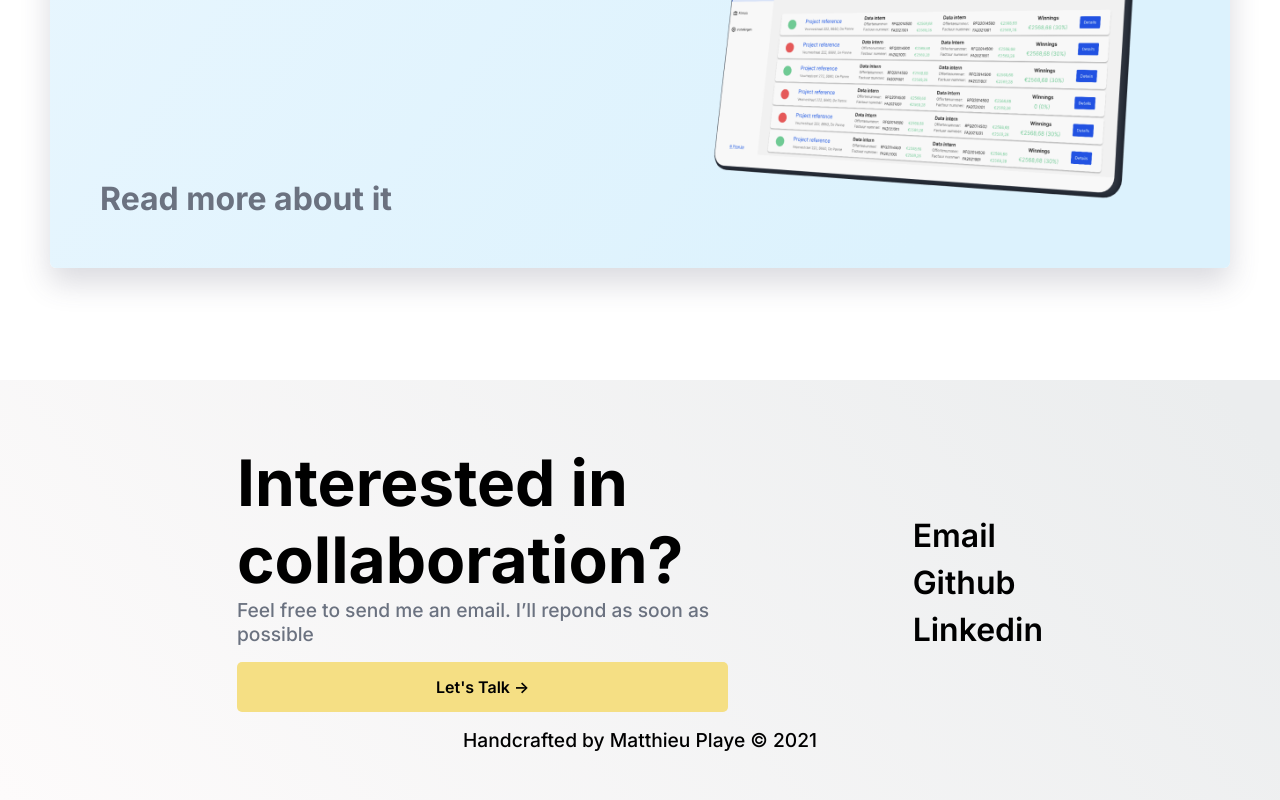
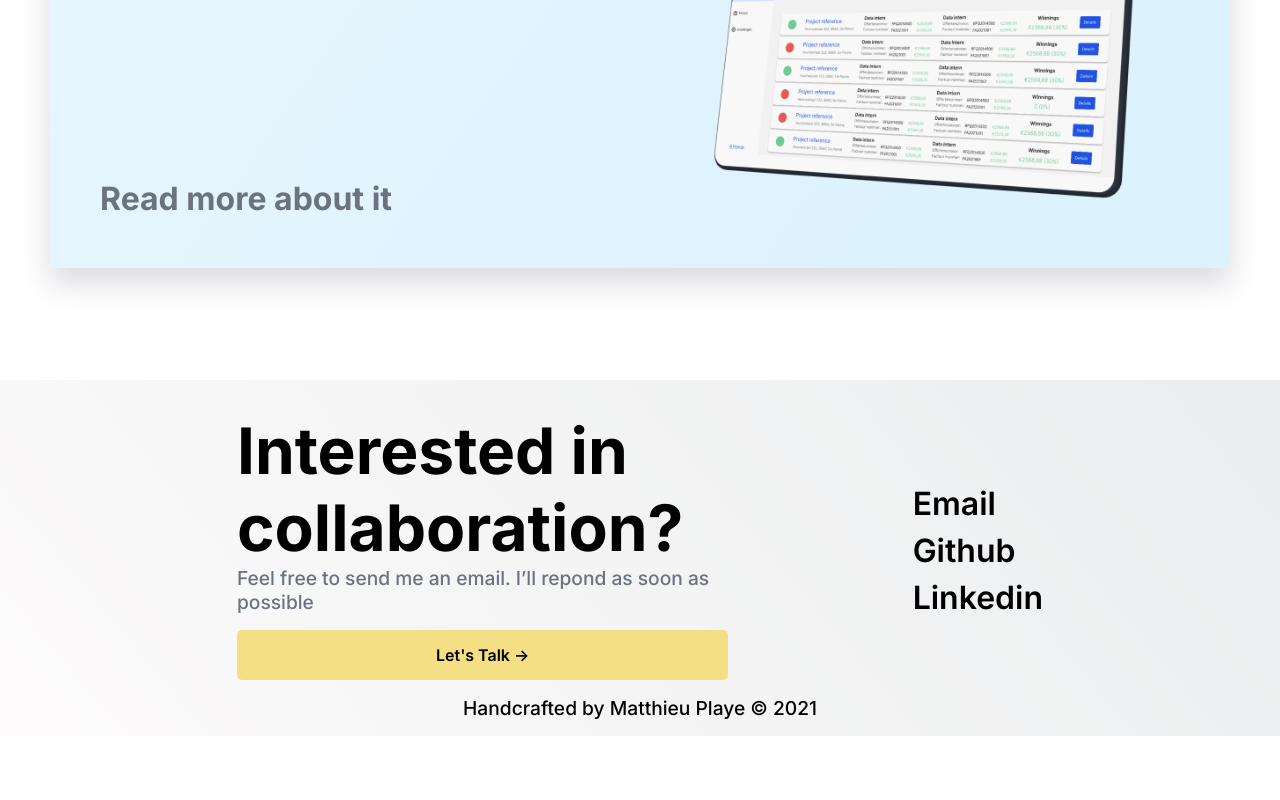
Before and after one commit to PlayeMatthieu/Portfolio, a Nuxt app: page / in a window 1280 px wide. Shown: the part 3096-3896 px from the top of the page. After the commit the page ends 3832 px from the top, so only its background shows below. Built offline with nearby package versions, Linux system fonts and the light colour scheme.

Commit message:
Edit padding footer

```diff
--- a/assets/scss/components/_footer.scss
+++ b/assets/scss/components/_footer.scss
@@ -11,7 +11,7 @@
     rgba(253, 251, 251, 1) 0%,
     rgba(235, 237, 238, 1) 96%
   );
-  padding: 3em 0;
+  padding: 1em 0;
   .footer-content {
     margin: 1em;
   }
```
